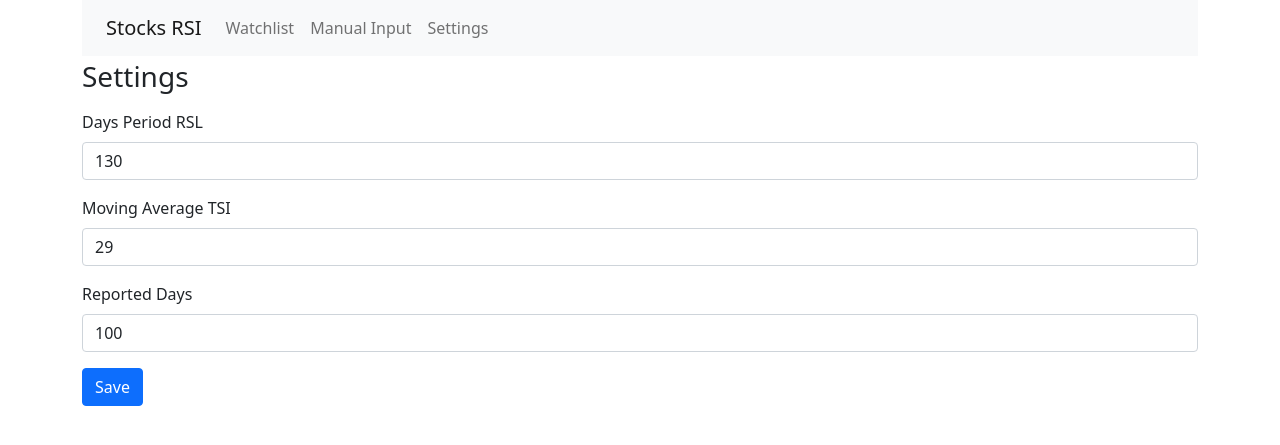
After one commit to zubairshakoorarbisoft/stock_rsi, a Flask app: page /edit-settings in a window 1280 px wide. The commit adds this page. Shown: the top 445 px of the page. Run offline with Flask 2, Linux system fonts and the light colour scheme; data that the repository does not hold is empty; some libraries are stand-ins or nearby versions.

Commit message:
Settings Screen Added

```diff
--- a/main.py
+++ b/main.py
@@ -1,3 +1,5 @@
+from email import message
+from statistics import mode
 import requests
 from database import get_database_connection
 import flask
@@ -50,7 +52,7 @@ def upload_files():
     # get the uploaded file
     uploaded_file = request.files['file']
     if uploaded_file.filename != '':
-        file_path = os.path.join('/', uploaded_file.filename)
+        file_path = os.path.join(os.path.dirname(__file__), uploaded_file.filename)
         # set the file path
         uploaded_file.save(file_path)
         csv_data = parse_csv(file_path)
@@ -361,12 +363,77 @@ def view_pull_data_history():
     sql = f"SELECT * FROM {DATABASE}.pull_data_history"
     cursor.execute(sql)
     pulled_data_histories = cursor.fetchall()
+    db_connection.close()
     return render_template(
         'pulledPriceDataHistory.html',
         pulled_data_histories=pulled_data_histories
     )
 
 
+@app.route('/edit-settings', methods=['GET', 'POST'])
+def edit_settings():
+    db_connection = get_database_connection()
+    message = ''
+    model = []
+    if(request.method == 'GET'):
+        cursor = db_connection.cursor(dictionary=True)
+        sql = f"SELECT * FROM {DATABASE}.settings"
+        cursor.execute(sql)
+        model = cursor.fetchall()
+        if(not bool(model)):
+            model = {
+                'id': 0,
+                'days_period_RSL': 130,
+                'moving_average_TSI': 29,
+                'reported_days': 100
+            }
+        else:
+            model = model[0]
+
+    elif(request.method == 'POST'):
+        cursor = db_connection.cursor(dictionary=True)
+        if(int(request.form.get('id')) == 0):
+            sql = f"INSERT INTO {DATABASE}.settings (`days_period_RSL`, `moving_average_TSI`, `reported_days`)"
+            sql = sql + " values(%s, %s, %s)"
+            val = (
+                int(request.form.get('days_period_RSL')),
+                int(request.form.get('moving_average_TSI')),
+                int(request.form.get('reported_days')),
+            )
+            cursor.execute(sql, val)
+        else:
+            sql = f"UPDATE {DATABASE}.settings SET `days_period_RSL`={request.form.get('days_period_RSL')}, `moving_average_TSI`={request.form.get('moving_average_TSI')}, `reported_days`={request.form.get('reported_days')} WHERE `id`={request.form.get('id')}"
+            cursor.execute(sql)
+        message='Settings Updated'
+        sql = f"SELECT * FROM {DATABASE}.settings"
+        cursor.execute(sql)
+        model = cursor.fetchall()[0]
+    db_connection.commit()
+
+    db_connection.close()
+    return render_template('settings.html', model=model, message=message)
+
+
+@app.route('/calculate-stock-rsi', methods=['GET', 'POST'])
+def calculate_stock_rsi():
+    db_connection = get_database_connection()
+    cursor = db_connection.cursor(dictionary=True)
+    sql = f"SELECT * FROM {DATABASE}.settings"
+    cursor.execute(sql)
+    model = cursor.fetchall()
+    if(not bool(model)):
+        model = {
+            'id': 0,
+            'days_period_RSL': 130,
+            'moving_average_TSI': 29,
+            'reported_days': 100
+        }
+    else:
+        model = model[0]
+
+    db_connection.close()
+    return render_template('settings.html', model=model)
+
 
 if __name__ == '__main__':
     app.run(host="localhost", port=8000, debug=True)
--- a/template/layout.html
+++ b/template/layout.html
@@ -30,6 +30,9 @@
                   <li class="nav-item">
                     <a class="nav-link" aria-current="page" href="/manual">Manual Input</a>
                   </li>
+                  <li class="nav-item">
+                    <a class="nav-link" aria-current="page" href="/edit-settings">Settings</a>
+                  </li>
                   <!-- <li class="nav-item dropdown">
                     <a class="nav-link dropdown-toggle" href="#" id="navbarDropdownMenuLink" role="button" data-bs-toggle="dropdown" aria-expanded="false">
                         Watchlist
--- /dev/null
+++ b/template/settings.html
@@ -0,0 +1,28 @@
+{% extends "layout.html" %}
+
+{% block content %}
+
+<div class="row mt-1">
+    <div class="col-md-12">
+        <h3>Settings</h3>
+        <p class="text-success"><strong><span>{{message}}</span></strong></p>
+        <form action="/edit-settings" method="POST">
+            <input type="hidden" value="{{model['id']}}" name="id" />
+            <div class="mb-3">
+              <label for="days_period_RSL" class="form-label">Days Period RSL</label>
+              <input type="number" class="form-control" name="days_period_RSL" id="days_period_RSL" value="{{model['days_period_RSL']}}">
+            </div>
+            <div class="mb-3">
+                <label for="moving_average_TSI" class="form-label">Moving Average TSI</label>
+                <input type="number" class="form-control" name="moving_average_TSI" id="moving_average_TSI" value="{{model['moving_average_TSI']}}">
+            </div>
+            <div class="mb-3">
+                <label for="reported_days" class="form-label">Reported Days</label>
+                <input type="number" class="form-control" name="reported_days" id="reported_days" value="{{model['reported_days']}}">
+            </div>
+            <button type="submit" class="btn btn-primary">Save</button>
+          </form>
+    </div>
+</div>
+
+{% endblock %}
```
Also changed, not shown: helper_functions.py (+46 -1 lines), template/csv.html (+44 -3 lines), 1 other file.
